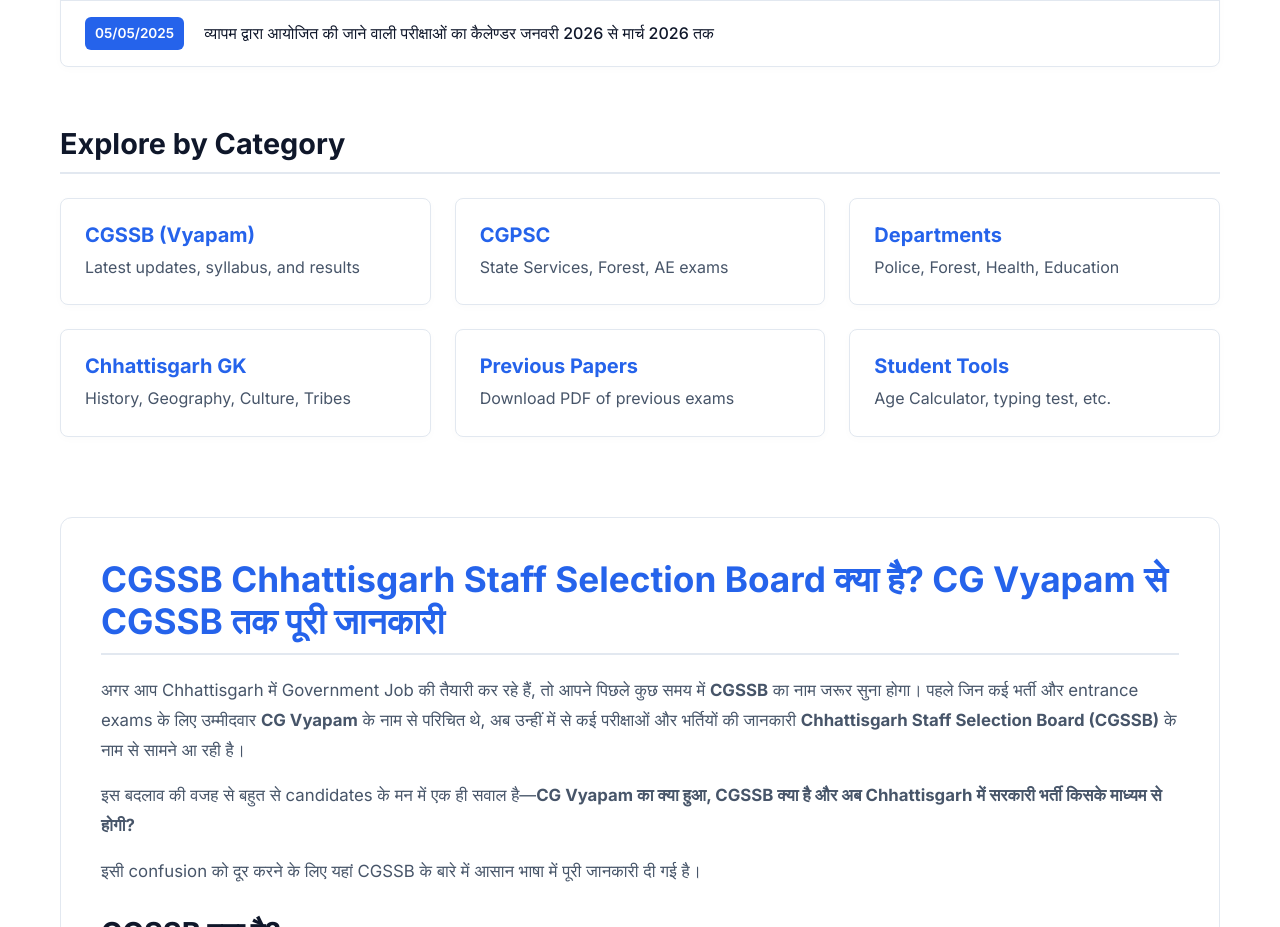
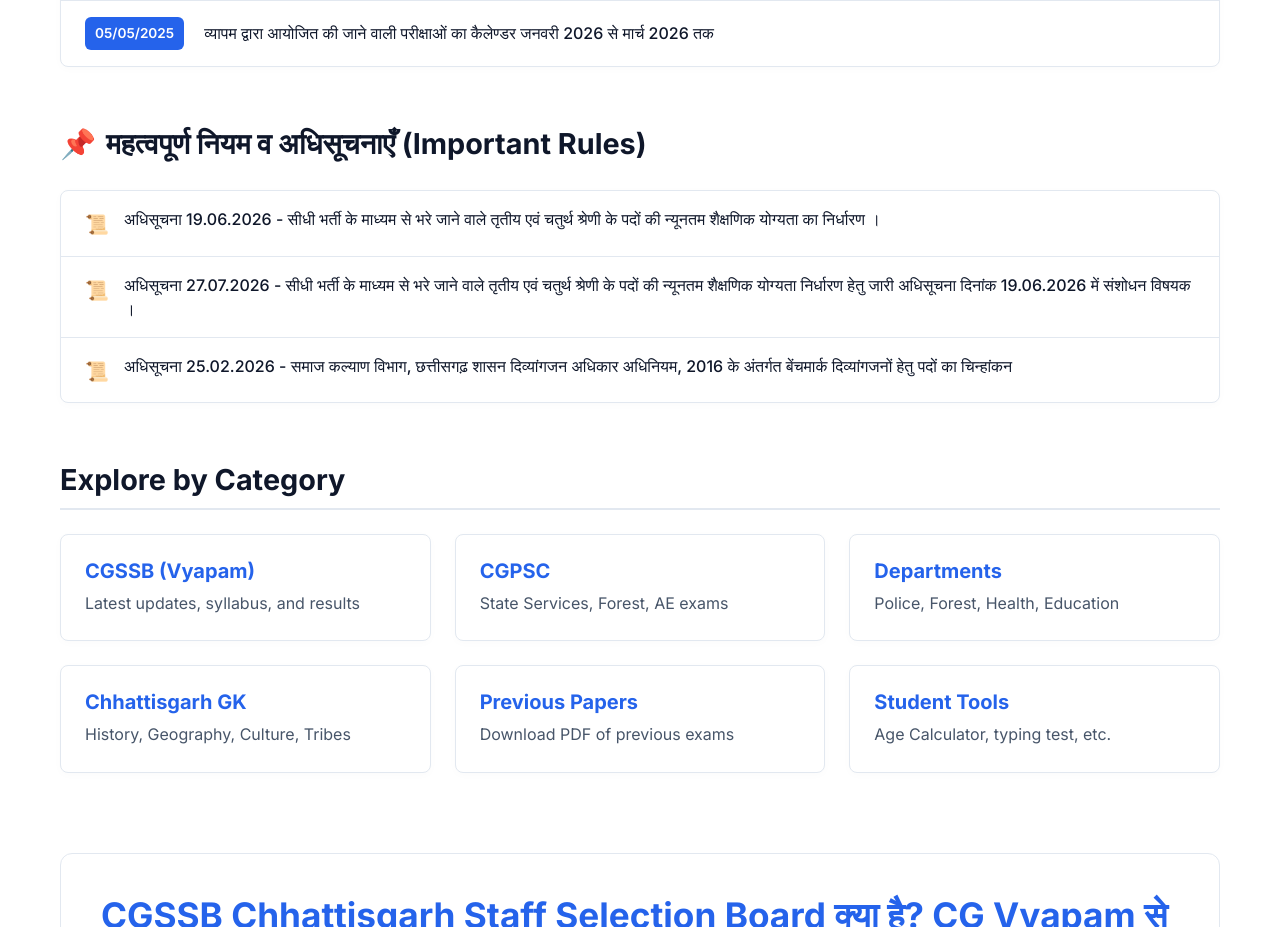
Before and after one commit to yuvpra1/cg, a Next.js app: page / in a window 1280 px wide. Shown: the part 1940-2867 px from the top of the page. Built offline with nearby package versions, Linux system fonts and the light colour scheme.

Commit message:
Add Important Rules section to homepage

```diff
--- a/app/globals.css
+++ b/app/globals.css
@@ -86,6 +86,11 @@
   box-shadow: var(--shadow-md);
 }
 
+.hover-primary:hover {
+  color: var(--color-primary) !important;
+  text-decoration: underline !important;
+}
+
 /* --- Mobile Menu & Responsive Utilities --- */
 .desktop-only {
   display: flex;
--- a/app/page.tsx
+++ b/app/page.tsx
@@ -149,6 +149,38 @@
         </div>
       </section>
 
+      {/* Important Rules & Circulars */}
+      <section style={{ marginBottom: '60px' }}>
+        <div style={{ display: 'flex', alignItems: 'center', justifyContent: 'space-between', marginBottom: '20px' }}>
+          <h2 style={{ fontSize: '1.8rem', color: 'var(--text-main)', display: 'flex', alignItems: 'center', gap: '10px' }}>
+            <span style={{ color: 'var(--color-primary)' }}>📌</span> महत्वपूर्ण नियम व अधिसूचनाएँ (Important Rules)
+          </h2>
+        </div>
+
+        <div className="card" style={{ padding: '0', overflow: 'hidden' }}>
+          <ul style={{ listStyle: 'none', padding: 0, margin: 0 }}>
+            <li style={{ padding: '16px 24px', borderBottom: '1px solid var(--border-color)', display: 'flex', gap: '15px', alignItems: 'flex-start' }}>
+              <span style={{ fontSize: '1.2rem', marginTop: '2px' }}>📜</span>
+              <a href="https://gad.cg.gov.in/statecirculars/Criculars/Scan-file-2000-2002/year2026/202600209_001.pdf" target="_blank" rel="noopener noreferrer" style={{ color: 'var(--text-main)', textDecoration: 'none', fontWeight: '500', lineHeight: '1.5' }} className="hover-primary">
+                अधिसूचना 19.06.2026 - सीधी भर्ती के माध्यम से भरे जाने वाले तृतीय एवं चतुर्थ श्रेणी के पदों की न्यूनतम शैक्षणिक योग्यता का निर्धारण ।
+              </a>
+            </li>
+            <li style={{ padding: '16px 24px', borderBottom: '1px solid var(--border-color)', display: 'flex', gap: '15px', alignItems: 'flex-start' }}>
+              <span style={{ fontSize: '1.2rem', marginTop: '2px' }}>📜</span>
+              <a href="https://gad.cg.gov.in/statecirculars/Criculars/Scan-file-2000-2002/year2026/202600291_001.pdf" target="_blank" rel="noopener noreferrer" style={{ color: 'var(--text-main)', textDecoration: 'none', fontWeight: '500', lineHeight: '1.5' }} className="hover-primary">
+                अधिसूचना 27.07.2026 - सीधी भर्ती के माध्यम से भरे जाने वाले तृतीय एवं चतुर्थ श्रेणी के पदों की न्यूनतम शैक्षणिक योग्यता निर्धारण हेतु जारी अधिसूचना दिनांक 19.06.2026 में संशोधन विषयक ।
+              </a>
+            </li>
+            <li style={{ padding: '16px 24px', display: 'flex', gap: '15px', alignItems: 'flex-start' }}>
+              <span style={{ fontSize: '1.2rem', marginTop: '2px' }}>📜</span>
+              <a href="https://vyapamcg.cgstate.gov.in/uploads/pdfs/146e4756-b636-4568-8aee-3d3dd6107c28.pdf" target="_blank" rel="noopener noreferrer" style={{ color: 'var(--text-main)', textDecoration: 'none', fontWeight: '500', lineHeight: '1.5' }} className="hover-primary">
+                अधिसूचना 25.02.2026 - समाज कल्याण विभाग, छत्तीसगढ़ शासन दिव्यांगजन अधिकार अधिनियम, 2016 के अंतर्गत बेंचमार्क दिव्यांगजनों हेतु पदों का चिन्हांकन
+              </a>
+            </li>
+          </ul>
+        </div>
+      </section>
+
       {/* Grid Categories Section */}
       <section>
         <h2 style={{ fontSize: '1.8rem', marginBottom: '24px', borderBottom: '2px solid var(--border-color)', paddingBottom: '10px' }}>
```
